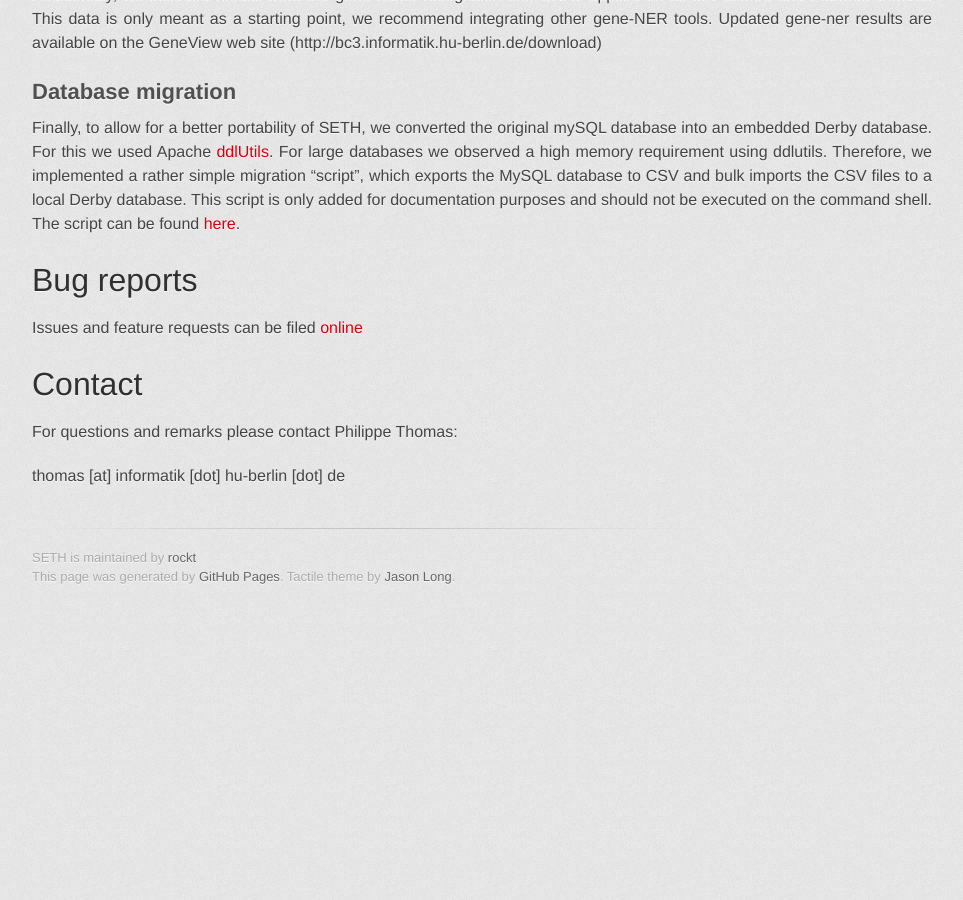
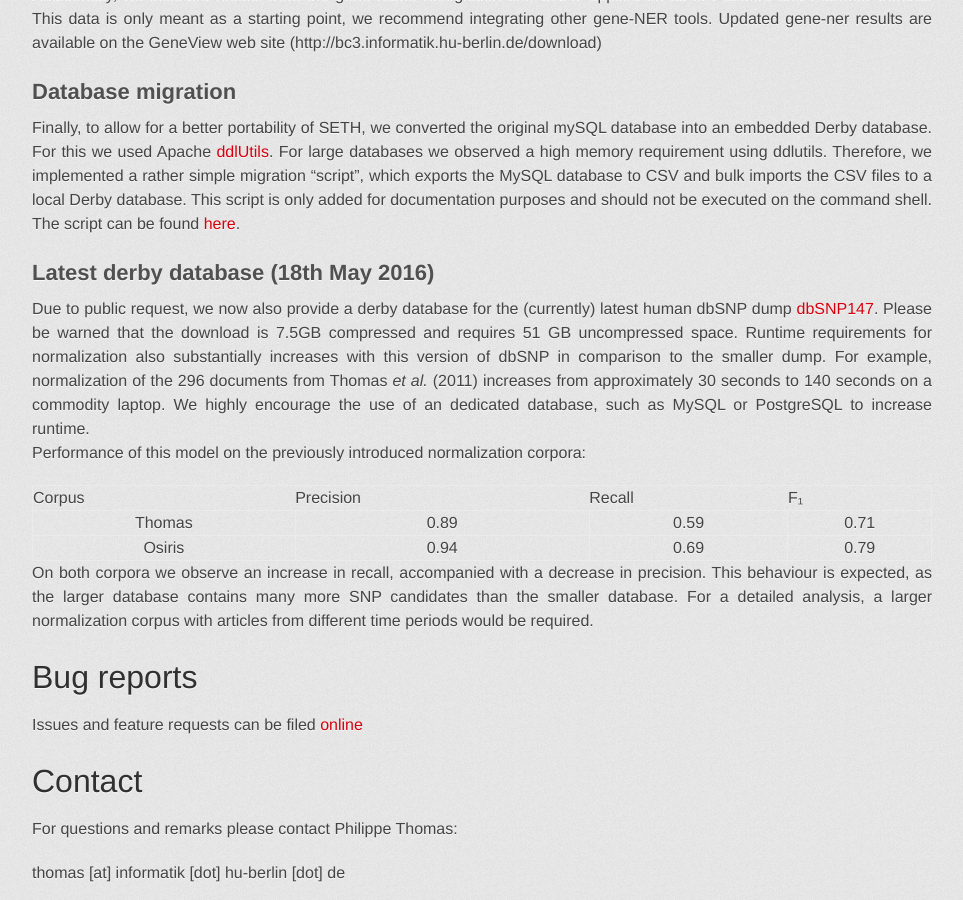
Before and after one commit to rockt/SETH, a Jekyll site: the page built from index.md, in a window 1280 px wide and 900 px high, scrolled down 6077 px. Shown: the whole window, without its empty margins (158-1121 px from the left). Built offline with Jekyll 4.4.1, drawn with Linux system fonts in a browser that asks for light colours; some web fonts are replaced; before the commit the page ends 6694 px from its top, so only the background shows below that.

Commit message:
Update index.md

```diff
--- a/index.md
+++ b/index.md
@@ -308,6 +308,21 @@ Updated gene-ner results are available on the GeneView web site (http://bc3.info
 Finally, to allow for a better portability of SETH, we converted the original mySQL database into an embedded Derby database.
 For this we used Apache [ddlUtils](http://db.apache.org/ddlutils/). For large databases we observed a high memory requirement using ddlutils. Therefore, we implemented a rather simple migration "script", which exports the MySQL database to CSV and bulk imports the CSV files to a local Derby database. This script is only added for documentation purposes and should not be executed on the command shell. The script can be found [here](https://github.com/rockt/SETH/blob/master/resources/migrate/migrate.sh).
 
+## Latest derby database (18th May 2016)
+Due to public request, we now also provide a derby database for the (currently) latest human dbSNP dump [dbSNP147](https://drive.google.com/open?id=0BxyKVvNXUobTMDJYcG81Uzdhb28). Please be warned that the download is 7.5GB compressed and requires 51 GB uncompressed space. Runtime requirements for normalization also substantially increases with this version of dbSNP in comparison to the smaller dump. For example, normalization of the 296 documents from Thomas *et al.* (2011) increases from approximately 30 seconds to 140 seconds on a commodity laptop. We highly encourage the use of an dedicated database, such as MySQL or PostgreSQL to increase runtime.
+Performance of this model on the previously introduced normalization corpora:
+
+|Corpus|Precision|Recall|F₁|
+| --- | --- | --- | ---|
+| Thomas| 0.89 | 0.59 | 0.71 |
+| Osiris | 0.94 | 0.69 | 0.79 |
+
+On both corpora we observe an increase in recall, accompanied with a decrease in precision. This behaviour is expected, as the larger database contains many more SNP candidates than the smaller database.
+For a detailed analysis, a larger normalization corpus with articles from different time periods would be required.
+
+
+
+
 # Bug reports
 Issues and feature requests can be filed [online](https://github.com/rockt/SETH/issues)
 
```
